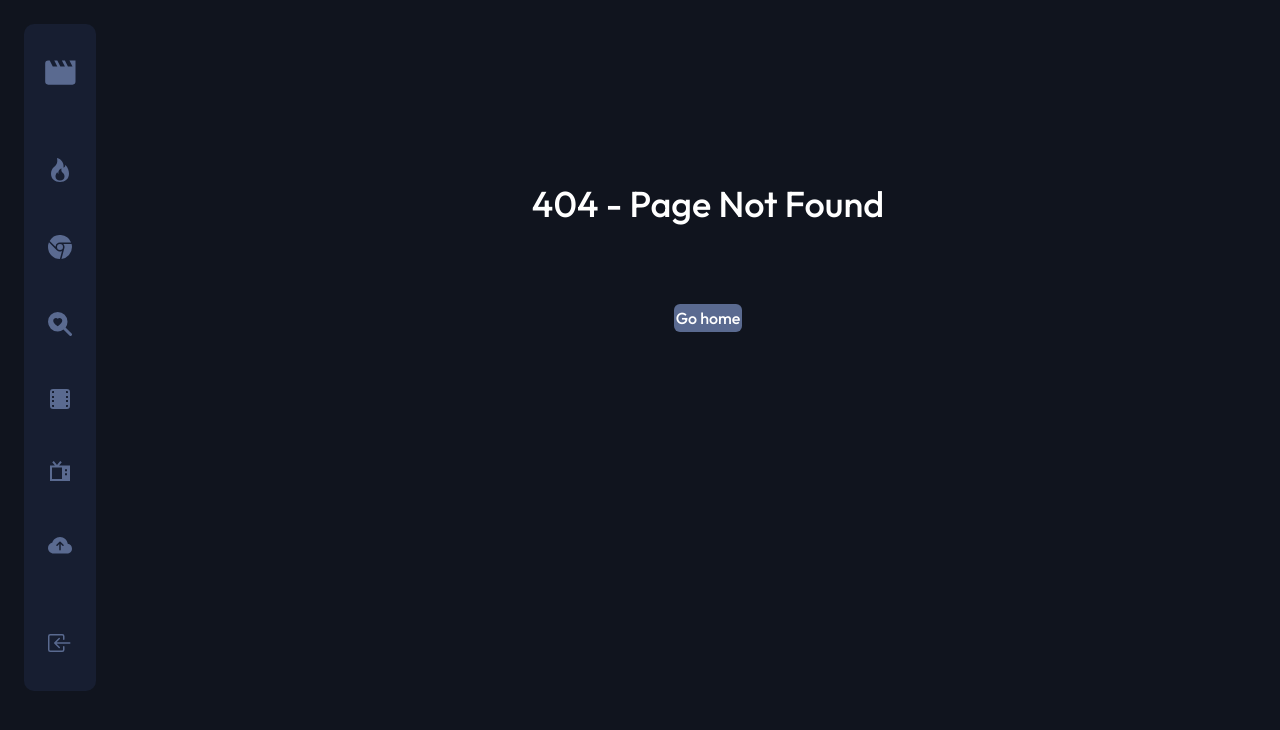
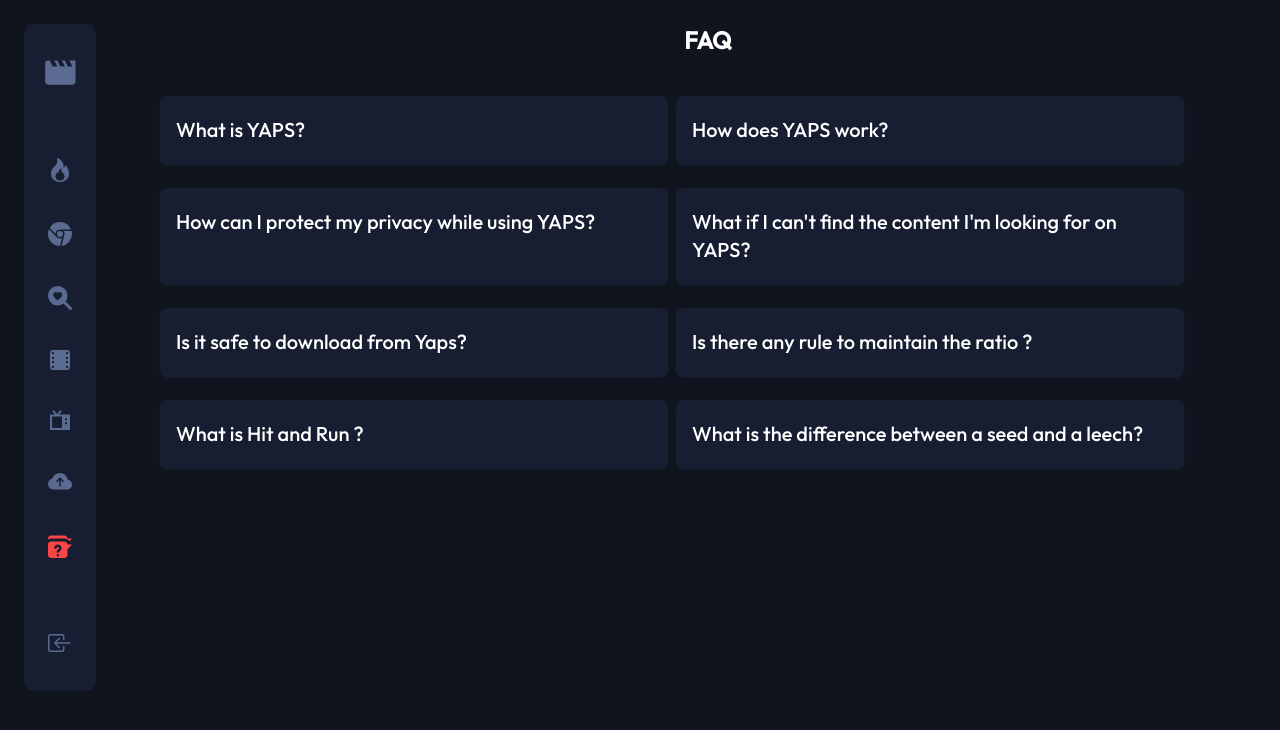
Before and after one commit to the-rarbg/yaps, a Next.js app: page /faq in a window 1280 px wide. Before the commit this address had no page. Shown: the top 730 px of the page. Built offline with nearby package versions, Linux system fonts and the light colour scheme.

Commit message:
add faq page

```diff
--- a/components/Navigation.js
+++ b/components/Navigation.js
@@ -18,14 +18,14 @@ export default function Navigation() {
     setToken(temp)
   }, [])
   return (
-    <nav className='sticky top-0 z-50 flex items-center justify-between bg-app-semi-dark-blue p-5 md:mx-6 md:mt-6 md:mb-[33px] md:rounded-[10px] lg:fixed lg:left-0 lg:mr-0 lg:h-5/6 lg:flex-col lg:py-9'>
-      <Tooltip id="my-tooltip" place="bottom-start" events="hover" />
+    <nav className='sticky top-0 z-50 flex items-center justify-between bg-app-semi-dark-blue p-5 md:mx-6 md:mb-[33px] md:mt-6 md:rounded-[10px] lg:fixed lg:left-0 lg:mr-0 lg:h-5/6 lg:flex-col lg:py-9'>
+      <Tooltip id='my-tooltip' place='bottom-start' events='hover' />
       <Link href='/' passHref>
         <a>
           <AppLogo />
         </a>
       </Link>
-      <div className='flex w-1/2 items-center justify-between lg:h-[400px] lg:flex-col 2xs:w-[70%] nav-res'>
+      <div className='nav-res flex w-1/2 items-center justify-between 2xs:w-[70%] lg:h-[400px] lg:flex-col'>
         {/* <NavigationIcon href='/'>
           <svg
             className={router.pathname === '/' ? 'active-link' : 'icon-nav'}
@@ -37,11 +37,10 @@ export default function Navigation() {
             <path d='m14 9.293-6-6-6 6V13.5A1.5 1.5 0 0 0 3.5 15h9a1.5 1.5 0 0 0 1.5-1.5V9.293Zm-6-.811c1.664-1.673 5.825 1.254 0 5.018-5.825-3.764-1.664-6.691 0-5.018Z' />
           </svg>
         </NavigationIcon> */}
-        <NavigationIcon href='/latest-top-10'  >
-
+        <NavigationIcon href='/latest-top-10'>
           <svg
-           data-tooltip-id="my-tooltip"
-           data-tooltip-content="Top10"
+            data-tooltip-id='my-tooltip'
+            data-tooltip-content='Top10'
             width='24'
             height='24'
             fill='currentColor'
@@ -53,10 +52,13 @@ export default function Navigation() {
           </svg>
         </NavigationIcon>
 
-        <div onClick={()=> window.location.href="/get-posts/category:Movies/"}>
+        <div
+          onClick={() =>
+            (window.location.href = '/get-posts/category:Movies/')
+          }>
           <svg
-          data-tooltip-id="my-tooltip"
-          data-tooltip-content="Browse"
+            data-tooltip-id='my-tooltip'
+            data-tooltip-content='Browse'
             width='24'
             height='24'
             fill='currentColor'
@@ -66,17 +68,14 @@ export default function Navigation() {
                 : 'icon-nav'
             }
             viewBox='0 0 16 16'>
-            <path
-
-              d='M16 8a8.001 8.001 0 0 1-7.022 7.94l1.902-7.098a2.995 2.995 0 0 0 .05-1.492A2.977 2.977 0 0 0 10.237 6h5.511A8 8 0 0 1 16 8ZM0 8a8 8 0 0 0 7.927 8l1.426-5.321a2.978 2.978 0 0 1-.723.255 2.979 2.979 0 0 1-1.743-.147 2.986 2.986 0 0 1-1.043-.7L.633 4.876A7.975 7.975 0 0 0 0 8Zm5.004-.167L1.108 3.936A8.003 8.003 0 0 1 15.418 5H8.066a2.979 2.979 0 0 0-1.252.243 2.987 2.987 0 0 0-1.81 2.59ZM8 10a2 2 0 1 0 0-4 2 2 0 0 0 0 4Z'
-            />
+            <path d='M16 8a8.001 8.001 0 0 1-7.022 7.94l1.902-7.098a2.995 2.995 0 0 0 .05-1.492A2.977 2.977 0 0 0 10.237 6h5.511A8 8 0 0 1 16 8ZM0 8a8 8 0 0 0 7.927 8l1.426-5.321a2.978 2.978 0 0 1-.723.255 2.979 2.979 0 0 1-1.743-.147 2.986 2.986 0 0 1-1.043-.7L.633 4.876A7.975 7.975 0 0 0 0 8Zm5.004-.167L1.108 3.936A8.003 8.003 0 0 1 15.418 5H8.066a2.979 2.979 0 0 0-1.252.243 2.987 2.987 0 0 0-1.81 2.59ZM8 10a2 2 0 1 0 0-4 2 2 0 0 0 0 4Z' />
           </svg>
         </div>
 
         <NavigationIcon href='/search'>
           <svg
-          data-tooltip-id="my-tooltip"
-          data-tooltip-content="Search"
+            data-tooltip-id='my-tooltip'
+            data-tooltip-content='Search'
             width='24'
             height='24'
             fill='currentColor'
@@ -88,18 +87,19 @@ export default function Navigation() {
           </svg>
         </NavigationIcon>
 
-
-        <NavigationIcon href='/movie' >
+        <NavigationIcon href='/movie'>
           <IconNavMovie />
         </NavigationIcon>
-        <NavigationIcon href='/tv' data-tooltip-id="my-tooltip"
-          data-tooltip-content="TV">
+        <NavigationIcon
+          href='/tv'
+          data-tooltip-id='my-tooltip'
+          data-tooltip-content='TV'>
           <IconNavTv />
         </NavigationIcon>
         <NavigationIcon href={token ? '/upload' : '/login?page=upload'}>
           <svg
-          data-tooltip-id="my-tooltip"
-          data-tooltip-content="Upload"
+            data-tooltip-id='my-tooltip'
+            data-tooltip-content='Upload'
             width='24'
             height='24'
             fill='currentColor'
@@ -110,31 +110,56 @@ export default function Navigation() {
             <path d='M8 2a5.53 5.53 0 0 0-3.594 1.342c-.766.66-1.321 1.52-1.464 2.383C1.266 6.095 0 7.555 0 9.318 0 11.366 1.708 13 3.781 13h8.906C14.502 13 16 11.57 16 9.773c0-1.636-1.242-2.969-2.834-3.194C12.923 3.999 10.69 2 8 2zm2.354 5.146a.5.5 0 0 1-.708.708L8.5 6.707V10.5a.5.5 0 0 1-1 0V6.707L6.354 7.854a.5.5 0 1 1-.708-.708l2-2a.5.5 0 0 1 .708 0l2 2z' />
           </svg>
         </NavigationIcon>
-
+        {/* faq */}
+        <NavigationIcon href='/faq'>
+          <svg
+            data-tooltip-id='my-tooltip'
+            data-tooltip-content='FAQ'
+            width='24'
+            height='24'
+            fill='currentColor'
+            className={router.pathname == '/faq' ? 'active-link' : 'icon-nav'}
+            viewBox='0 0 16 16'>
+            <path d='M2 5C.892 5 0 5.892 0 7v7c0 1.108.892 2 2 2h9c1.108 0 2-.892 2-2v-3.8L16 7h-3c0-1.108-.892-2-2-2zm4.438 2C7.75 6.926 8.926 7.936 9 9.25c0 1.121-.308 1.544-1.281 2.281a1.68 1.68 0 00-.281.25c-.04.05-.032.033-.032.031.006.423-.39.782-.812.782a.79.79 0 01-.781-.782c0-.401.179-.754.375-1a3.14 3.14 0 01.562-.562 3.85 3.85 0 00.563-.531c.074-.09.097-.24.093-.344v-.031a.785.785 0 00-.843-.75c-.451.025-.813.362-.851.758a.697.697 0 01-.718.648.816.816 0 01-.781-.594 1.725 1.725 0 01.01-.533c.005-.014.006-.03.012-.043.202-1.024 1.09-1.768 2.203-1.83zm.156 6.406a.82.82 0 01.812.813c0 .442-.37.781-.812.781a.768.768 0 01-.781-.781c0-.442.339-.813.78-.813zM2 1C.892 1 0 1.892 0 3v.568A3.918 3.918 0 012 3h9c1.376 0 2.55.763 3.268 1.848L16 3h-3c0-1.108-.892-2-2-2z' />
+          </svg>
+        </NavigationIcon>
 
         {token ? (
-          <NavigationIcon href='/dashboard' >
+          <NavigationIcon href='/dashboard'>
             <IconNavHome />
           </NavigationIcon>
         ) : null}
       </div>
-      <div style={{ cursor: "pointer" }}>
-        {token ? <svg xmlns="http://www.w3.org/2000/svg"
-        data-tooltip-id="my-tooltip"
-        data-tooltip-content="Logout"
+      <div style={{ cursor: 'pointer' }}>
+        {token ? (
+          <svg
+            xmlns='http://www.w3.org/2000/svg'
+            data-tooltip-id='my-tooltip'
+            data-tooltip-content='Logout'
             onClick={() => {
               localStorage.clear()
-          window.location.href = "/"
-        }} width="24" height="24" fill="currentColor" className="icon-nav" viewBox="0 0 16 16">
-          <path fillRule="evenodd" d="M6 3.5a.5.5 0 0 1 .5-.5h8a.5.5 0 0 1 .5.5v9a.5.5 0 0 1-.5.5h-8a.5.5 0 0 1-.5-.5v-2a.5.5 0 0 0-1 0v2A1.5 1.5 0 0 0 6.5 14h8a1.5 1.5 0 0 0 1.5-1.5v-9A1.5 1.5 0 0 0 14.5 2h-8A1.5 1.5 0 0 0 5 3.5v2a.5.5 0 0 0 1 0v-2z" />
-          <path fillRule="evenodd" d="M11.854 8.354a.5.5 0 0 0 0-.708l-3-3a.5.5 0 1 0-.708.708L10.293 7.5H1.5a.5.5 0 0 0 0 1h8.793l-2.147 2.146a.5.5 0 0 0 .708.708l3-3z" />
+              window.location.href = '/'
+            }}
+            width='24'
+            height='24'
+            fill='currentColor'
+            className='icon-nav'
+            viewBox='0 0 16 16'>
+            <path
+              fillRule='evenodd'
+              d='M6 3.5a.5.5 0 0 1 .5-.5h8a.5.5 0 0 1 .5.5v9a.5.5 0 0 1-.5.5h-8a.5.5 0 0 1-.5-.5v-2a.5.5 0 0 0-1 0v2A1.5 1.5 0 0 0 6.5 14h8a1.5 1.5 0 0 0 1.5-1.5v-9A1.5 1.5 0 0 0 14.5 2h-8A1.5 1.5 0 0 0 5 3.5v2a.5.5 0 0 0 1 0v-2z'
+            />
+            <path
+              fillRule='evenodd'
+              d='M11.854 8.354a.5.5 0 0 0 0-.708l-3-3a.5.5 0 1 0-.708.708L10.293 7.5H1.5a.5.5 0 0 0 0 1h8.793l-2.147 2.146a.5.5 0 0 0 .708.708l3-3z'
+            />
           </svg>
-          :
+        ) : (
           <svg
-          data-tooltip-id="my-tooltip"
-          data-tooltip-content="Login"
+            data-tooltip-id='my-tooltip'
+            data-tooltip-content='Login'
             onClick={() => {
-            router.push("/login")
+              router.push('/login')
             }}
             width='24'
             height='24'
@@ -150,7 +175,7 @@ export default function Navigation() {
               d='M4.146 8.354a.5.5 0 0 1 0-.708l3-3a.5.5 0 1 1 .708.708L5.707 7.5H14.5a.5.5 0 0 1 0 1H5.707l2.147 2.146a.5.5 0 0 1-.708.708l-3-3z'
             />
           </svg>
-        }
+        )}
       </div>
     </nav>
   )
--- /dev/null
+++ b/pages/faq.jsx
@@ -0,0 +1,83 @@
+import React, { useState } from 'react'
+const faqData = [
+  {
+    question: 'What is YAPS?',
+    answer:
+      'YAPS (Yet another piracy site) is a torrent site that allows users to download and share copyrighted content such as movies, music, software, and more.',
+  },
+  {
+    question: 'How does YAPS work?',
+    answer:
+      'Users can search for their desired content on YAPS and download it using a BitTorrent client. YAPS operates on a peer-to-peer network, meaning that users download files from other users who have already downloaded them',
+  },
+  {
+    question: 'How can I protect my privacy while using YAPS?',
+    answer:
+      'To protect your privacy while using YAPS, consider using a VPN (Virtual Private Network) to hide your IP address and encrypt your internet connection. This will help prevent your online activities from being tracked.',
+  },
+  {
+    question: "What if I can't find the content I'm looking for on YAPS?",
+    answer:
+      "YAPS is a user-driven platform, and the availability of content depends on what other users have uploaded. If you can't find what you're looking for, it may not be available on YAPS.",
+  },
+  {
+    question: 'Is it safe to download from Yaps?',
+    answer:
+      "We allow only verified torrents to be uploaded on our site.Yet there are no absolutes when it comes to protection .User should always scan/test whatever they download and don't take anything for granted. Mistakes often happen as the uploaders are also humans, or someone could just simply want to trick us. From our side, as a site, we try our best to keep you protected but that does NOT mean you should let your guards down.",
+  },
+  {
+    question: 'Is there any rule to maintain  the ratio ?',
+    answer:
+      "No ,currently we don't have any rule to maintain the ratio .But the users are still advised to maintain their ratio instead of Hit and Run .",
+  },
+  {
+    question: 'What is Hit and Run ?',
+    answer:
+      'Hit and Run is a term used to describe a user who downloads a torrent and then does not seed it back for other users to download. This is considered bad etiquette and is frowned upon by the community.',
+  },
+  {
+    question: 'What is the difference between a seed and a leech?',
+    answer:
+      ' A "Seed" is a user who has a complete copy of the file being shared and is actively sharing it with others while "Leech" is a user who is downloading the file but is not sharing it with others.}',
+  },
+]
+
+const FAQ = () => {
+  const [openIndices, setOpenIndices] = useState([])
+
+  const toggleAnswer = index => {
+    if (openIndices.includes(index)) {
+      setOpenIndices(openIndices.filter(i => i !== index))
+    } else {
+      setOpenIndices([...openIndices, index])
+    }
+  }
+  return (
+    <div className='max-lg:ml-[10%]  min-[1700px]:ml-[-9%] min-[1900px]:ml-[-15%] min-[2000px]:ml-[-20%] min-[2300px]:ml-[-27%]'>
+      <h1 className='mb-10 text-2xl font-bold text-center text-white '>FAQ</h1>
+      <div className=' w-[80vw]'>
+        <div className='grid grid-cols-1 gap-x-2 gap-y-6 md:grid-cols-2 '>
+          {faqData.map((item, index) => {
+            return (
+              <div
+                key={index}
+                className={`cursor-pointer rounded-lg bg-[#171E31] px-4 py-5 shadow-sm shadow-slate-800 `}
+                onClick={() => toggleAnswer(index)}>
+                <div className='flex items-center justify-between '>
+                  <h3 className='text-xl font-medium text-white '>
+                    {item.question}
+                  </h3>
+                </div>
+                {openIndices.includes(index) && (
+                  <div className='mt-6 text-gray-500'>{item.answer}</div>
+                )}
+              </div>
+            )
+          })}
+        </div>
+      </div>
+    </div>
+  )
+}
+
+export default FAQ
```
Lines whose indentation alone changed are shown as unchanged.
